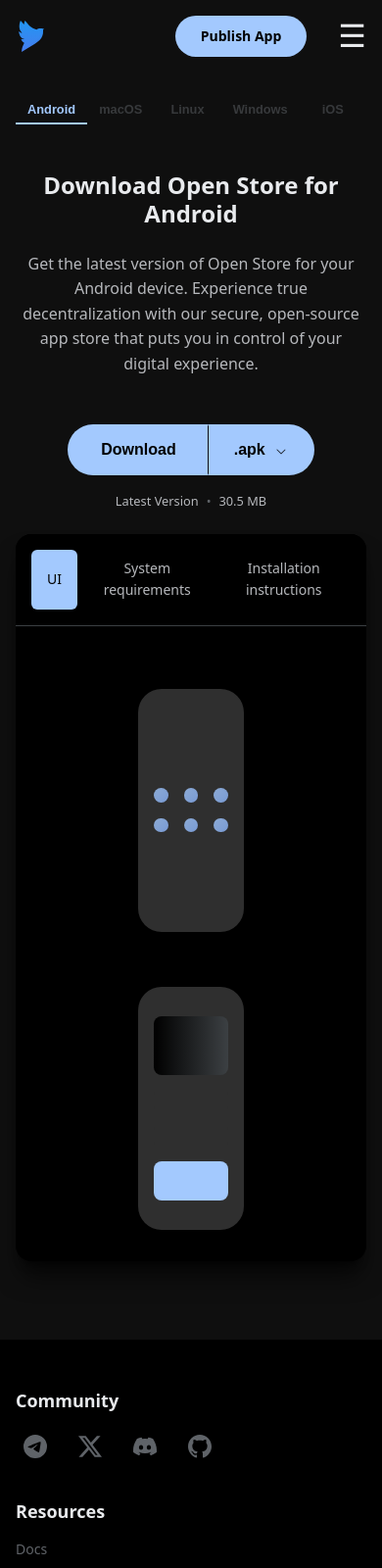
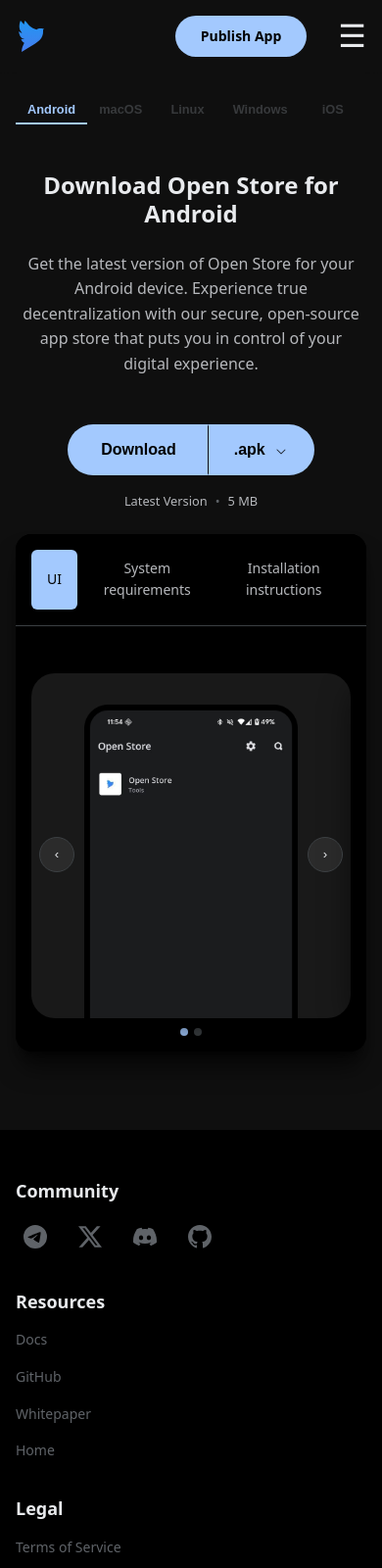
Before and after one commit to Open-Store-Foundation/landing, a website built with Vite: page download.html in a window 390 px wide. Shown: the top 1600 px of the page at 98% size. Built offline with nearby package versions, Linux system fonts and the light colour scheme.

Commit message:
Add real screens, fix download

```diff
--- a/download.html
+++ b/download.html
@@ -64,7 +64,7 @@
               <div class="download-info">
                 <span class="download-version">Latest Version</span>
                 <span class="download-separator">•</span>
-                <span class="download-size">30.5 MB</span>
+                <span class="download-size">5 MB</span>
               </div>
             </div>
 
@@ -81,39 +81,50 @@
                   <div class="console-content">
                     <div class="tab-content active" id="ui-content">
                       <div class="ui-preview-showcase">
-                        <div class="mobile-screenshot">
-                          <div class="phone-frame">
-                            <div class="phone-content">
-                              <div class="app-grid">
-                                <div class="app-icon"></div>
-                                <div class="app-icon"></div>
-                                <div class="app-icon"></div>
-                                <div class="app-icon"></div>
-                                <div class="app-icon"></div>
-                                <div class="app-icon"></div>
+                        <div class="slider" id="ui-slider">
+                          <div class="slides">
+                            <div class="slide">
+                              <div class="bundle-card">
+                                <div class="bundle">
+                                  <div class="mobile-showcase">
+                                    <div class="mobile-screenshot">
+                                      <div class="phone-frame">
+                                        <div class="phone-content">
+                                          <img src="/feed.png" alt="Open Store feed screenshot" class="phone-image" />
+                                        </div>
+                                      </div>
+                                    </div>
+                                  </div>
+                                </div>
+                              </div>
+                            </div>
+                            <div class="slide">
+                              <div class="bundle-card">
+                                <div class="bundle">
+                                  <div class="mobile-showcase">
+                                    <div class="mobile-screenshot">
+                                      <div class="phone-frame">
+                                        <div class="phone-content">
+                                          <img src="/details.png" alt="Open Store details screenshot" class="phone-image" />
+                                        </div>
+                                      </div>
+                                    </div>
+                                  </div>
+                                </div>
                               </div>
                             </div>
                           </div>
-                        </div>
-                        <div class="mobile-screenshot">
-                          <div class="phone-frame">
-                            <div class="phone-content">
-                              <div class="app-detail">
-                                <div class="app-header"></div>
-                                <div class="app-info"></div>
-                                <div class="app-info"></div>
-                                <div class="install-btn"></div>
-                              </div>
-                            </div>
-                          </div>
+                          <button class="slider-btn prev" aria-label="Previous">‹</button>
+                          <button class="slider-btn next" aria-label="Next">›</button>
+                          <div class="slider-dots"></div>
                         </div>
                       </div>
                     </div>
                     <div class="tab-content" id="requirements-content">
                       <h3>System Requirements</h3>
                       <ul>
-                        <li>Android 6.0 (API level 23) or higher</li>
-                        <li>2GB RAM minimum, 4GB recommended</li>
+                        <li>Android 7.0 (API level 24) or higher</li>
+                        <li>2GB RAM</li>
                         <li>100MB free storage space</li>
                         <li>Internet connection for app downloads</li>
                       </ul>
@@ -122,7 +133,6 @@
                       <h3>Installation Instructions</h3>
                       <ol>
                         <li>Download the APK file</li>
-                        <li>Enable "Unknown sources" in your device settings</li>
                         <li>Locate the downloaded file and tap to install</li>
                         <li>Follow the on-screen prompts to complete installation</li>
                       </ol>
@@ -202,6 +212,39 @@
             tabContents[index].classList.add('active');
           });
         });
+
+        const slider = document.getElementById('ui-slider');
+        if (slider) {
+          const slides = slider.querySelector('.slides');
+          const slideEls = slider.querySelectorAll('.slide');
+          const prev = slider.querySelector('.prev');
+          const next = slider.querySelector('.next');
+          const dots = slider.querySelector('.slider-dots');
+          let index = 0;
+
+          const update = () => {
+            slides.style.transform = `translateX(-${index * 100}%)`;
+            dots.querySelectorAll('button').forEach((d, i) => {
+              d.classList.toggle('active', i === index);
+            });
+          };
+
+          slideEls.forEach((_, i) => {
+            const dot = document.createElement('button');
+            dot.addEventListener('click', () => { index = i; update(); });
+            dots.appendChild(dot);
+          });
+
+          prev.addEventListener('click', () => {
+            index = (index - 1 + slideEls.length) % slideEls.length;
+            update();
+          });
+          next.addEventListener('click', () => {
+            index = (index + 1) % slideEls.length;
+            update();
+          });
+          update();
+        }
       });
     </script>
   </body>
--- a/src/style.css
+++ b/src/style.css
@@ -12,6 +12,7 @@
   --secondary-color: #64748b;
   --secondary-hover: #475569;
   --background: #0f0f0f;
+  --card-background: #191919;
   --surface: #000000;
   --surface-hover: #2f2f2f;
   --text-primary: #e8eaed;
@@ -26,6 +27,11 @@
   --border-radius: 0.5rem;
   --border-radius-lg: 1rem;
   --font-sans: system-ui, -apple-system, BlinkMacSystemFont, "Segoe UI", Roboto, "Helvetica Neue", Arial, "Noto Sans", sans-serif;
+}
+
+html {
+  background-color: var(--background);
+  color-scheme: dark;
 }
 
 body {
@@ -47,16 +53,22 @@
   right: 0;
   z-index: 1000;
   background: var(--background);
+  -webkit-backdrop-filter: blur(10px);
   backdrop-filter: blur(10px);
   border-bottom: 1px solid transparent;
   padding: 1rem 0;
   transition: box-shadow 0.3s ease, border-bottom 0.3s ease;
+  will-change: transform;
+  backface-visibility: hidden;
+  transform: translateZ(0);
+  background-clip: padding-box;
 }
 
 .navbar.scrolled {
   background: rgba(15, 15, 15, 0.8);
+  -webkit-backdrop-filter: blur(20px);
   backdrop-filter: blur(20px);
-  border-bottom: none;
+  border-bottom: 1px solid transparent;
 }
 
 .navbar-container {
@@ -332,6 +344,7 @@
   z-index: 1000;
   margin-top: 0.75rem;
   min-width: 140px;
+  -webkit-backdrop-filter: blur(20px);
   backdrop-filter: blur(20px);
   overflow: hidden;
 }
@@ -548,7 +561,6 @@
 .section-title {
   font-size: clamp(2rem, 5vw, 3rem);
   font-weight: 700;
-  margin-bottom: 1.5rem;
   color: var(--text-primary);
 }
 
@@ -565,12 +577,62 @@
   background: var(--surface);
 }
 
-.mobile-showcase {
+.bundle-row {
   display: flex;
   gap: 2rem;
   justify-content: center;
-  margin-bottom: 3rem;
+  align-items: stretch;
   flex-wrap: wrap;
+  margin-bottom: 4rem;
+}
+
+.bundle {
+  display: flex;
+  flex-direction: column;
+  height: 100%;
+  justify-content: space-between;
+}
+
+.bundle-card {
+  background: var(--card-background);
+  border-radius: 1.5rem;
+  padding: 2rem 1rem 0 1rem;
+  box-shadow: 0 12px 30px rgba(0,0,0,0.5);
+  flex: 0 1 460px;
+}
+
+.bundle-text {
+  max-width: none;
+  width: 100%;
+  text-align: center;
+  display: flex;
+  align-items: center;
+  justify-content: center;
+}
+
+.bundle-title {
+  font-size: 1.75rem;
+  font-weight: 700;
+  margin-bottom: 2rem;
+}
+
+.bundle-subtitle {
+  color: var(--text-secondary);
+}
+
+.accent {
+  color: var(--primary-color);
+}
+
+.mobile-showcase {
+  display: flex;
+  justify-content: center;
+  flex-wrap: wrap;
+}
+
+.bundle .mobile-showcase {
+  margin-bottom: 0;
+  margin-top: 0;
 }
 
 .mobile-screenshot {
@@ -578,19 +640,9 @@
 }
 
 .phone-frame {
-  width: 200px;
-  height: 400px;
   background: var(--surface);
   border-radius: 2rem;
-  padding: 1rem;
   box-shadow: var(--shadow-xl);
-  transform: rotateY(-5deg) rotateX(5deg);
-  transition: transform 0.3s ease;
-}
-
-.phone-frame:hover,
-.phone-frame:focus {
-  transform: rotateY(0deg) rotateX(0deg);
 }
 
 .phone-content {
@@ -602,6 +654,37 @@
   display: flex;
   align-items: center;
   justify-content: center;
+}
+
+.phone-image {
+  width: 100%;
+  height: 100%;
+  object-fit: cover;
+  border-radius: 1rem;
+}
+
+/* Remove extra chrome for real screenshots in the mobile showcase */
+.mobile-showcase .phone-frame {
+  padding: 0;
+  background: transparent;
+  box-shadow: none;
+  width: 300px;
+  height: 400px;
+  transform: none;
+}
+
+.mobile-showcase .phone-content {
+  background: transparent;
+  padding: 0;
+  border-radius: 0;
+  align-items: flex-end;
+}
+
+.mobile-showcase .phone-image {
+  border-radius: 0;
+  object-fit: contain;
+  object-position: bottom center;
+  display: block;
 }
 
 .app-grid {
@@ -960,33 +1043,67 @@
 }
 
 .ui-preview-showcase {
+  display: block;
+  margin-top: 2rem;
+}
+.slider {
+  position: relative;
+  overflow: hidden;
+}
+
+.slides {
   display: flex;
-  gap: 2rem;
+  transition: transform 0.3s ease;
+}
+
+.slide {
+  min-width: 100%;
+  display: flex;
   justify-content: center;
-  margin-top: 2rem;
-  flex-wrap: wrap;
+}
+
+.slider-btn {
+  position: absolute;
+  top: 50%;
+  transform: translateY(-50%);
+  background: rgba(255,255,255,0.08);
+  border: 1px solid var(--border);
+  color: var(--text-primary);
+  width: 36px;
+  height: 36px;
+  border-radius: 999px;
+  display: flex;
+  align-items: center;
+  justify-content: center;
+  cursor: pointer;
+}
+
+.slider-btn.prev { left: 8px; }
+.slider-btn.next { right: 8px; }
+
+.slider-dots {
+  display: flex;
+  gap: 6px;
+  justify-content: center;
+  margin-top: 10px;
+}
+
+.slider-dots button {
+  width: 8px;
+  height: 8px;
+  border-radius: 50%;
+  background: var(--border);
+  border: none;
+  cursor: pointer;
+}
+
+.slider-dots button.active {
+  background: var(--primary-color);
 }
 
 .ui-preview-showcase .mobile-screenshot {
   perspective: 1000px;
 }
-
-.ui-preview-showcase .phone-frame {
-  width: 180px;
-  height: 360px;
-  background: var(--surface);
-  border-radius: 2rem;
-  padding: 1rem;
-  box-shadow: var(--shadow-xl);
-  transform: rotateY(-3deg) rotateX(3deg);
-  transition: transform 0.3s ease;
-}
-
-.ui-preview-showcase .phone-frame:hover,
-.ui-preview-showcase .phone-frame:focus {
-  transform: rotateY(0deg) rotateX(0deg);
-}
-
 
 .footer {
   background: #000000;
@@ -1082,6 +1199,13 @@
 }
 
 @media (max-width: 768px) {
+  .bundle-row {
+    gap: 1.5rem;
+  }
+
+  .bundle-card {
+    margin-bottom: 0;
+  }
   .navbar-menu {
     display: none;
     backdrop-filter: none !important;
@@ -1231,8 +1355,8 @@
   }
 
   .ui-preview-showcase .phone-frame {
-    width: 160px;
-    height: 320px;
+    width: 286px;
+    height: 372px;
     transform: none;
   }
 }
@@ -1285,15 +1409,13 @@
     justify-content: center;
   }
 
-
-
   .download-tabs-section {
     margin-top: 1.5rem;
   }
 
   .ui-preview-showcase .phone-frame {
-    width: 140px;
-    height: 280px;
+    width: 260px;
+    height: 320px;
   }
 
   .advantage-card {
```
Also changed, not shown: index.html (+17 -20 lines), src/main.ts (+2 -16 lines), public/details.png (added), public/feed.png (added).
